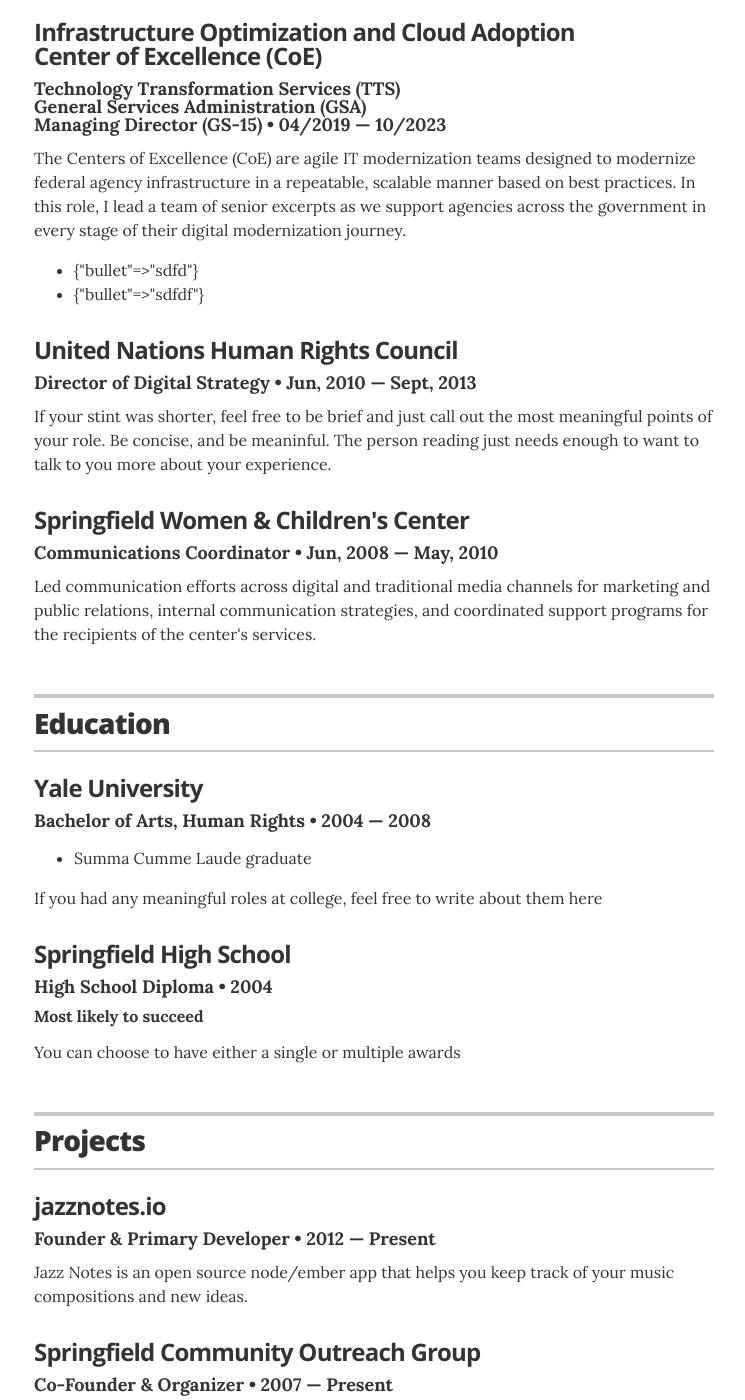
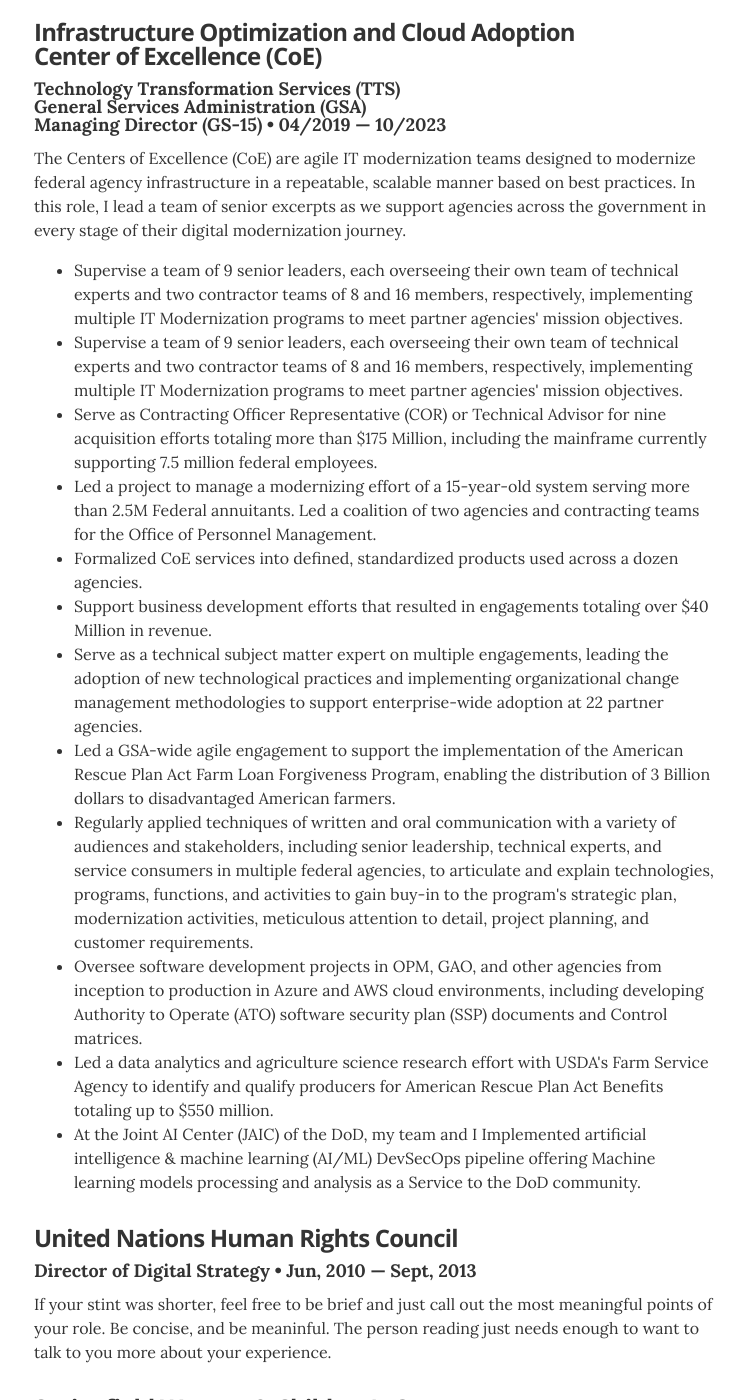
Before and after one commit to inuwashi/inuwashi.github.io, a Jekyll site: the page built from index.html, in a window 1280 px wide and 1400 px high, scrolled down 500 px. Shown: the whole window, without its empty margins (266-1011 px from the left). Built offline with Jekyll 4.4.1, drawn with Linux system fonts in a browser that asks for light colours.

Commit message:
first Job

```diff
--- a/_data/experience.yml
+++ b/_data/experience.yml
@@ -5,8 +5,19 @@
   duration: 04/2019 &mdash; 10/2023
   summary: The Centers of Excellence (CoE) are agile IT modernization teams designed to modernize federal agency infrastructure in a repeatable, scalable manner based on best practices. In this role, I lead a team of senior excerpts as we support agencies across the government in every stage of their digital modernization journey.
   bullets:
-    - bullet: sdfd
-    - bullet: sdfdf
+    - bullet: Supervise a team of 9 senior leaders, each overseeing their own team of technical experts and two contractor teams of 8 and 16 members, respectively, implementing multiple IT Modernization programs to meet partner agencies' mission objectives.
+    - bullet: Supervise a team of 9 senior leaders, each overseeing their own team of technical experts and two contractor teams of 8 and 16 members, respectively, implementing multiple IT Modernization programs to meet partner agencies' mission objectives.
+    - bullet: Serve as Contracting Officer Representative (COR) or Technical Advisor for nine acquisition efforts totaling more than $175 Million, including the mainframe currently supporting 7.5 million federal employees.
+    - bullet: Led a project to manage a modernizing effort of a 15-year-old system serving more than 2.5M Federal annuitants. Led a coalition of two agencies and contracting teams for the Office of Personnel Management.
+    - bullet: Formalized CoE services into defined, standardized products used across a dozen agencies.
+    - bullet: Support business development efforts that resulted in engagements totaling over $40 Million in revenue.
+    - bullet: Serve as a technical subject matter expert on multiple engagements, leading the adoption of new technological practices and implementing organizational change management methodologies to support enterprise-wide adoption at 22 partner agencies.
+    - bullet: Led a GSA-wide agile engagement to support the implementation of the American Rescue Plan Act Farm Loan Forgiveness Program, enabling the distribution of 3 Billion dollars to disadvantaged American farmers.
+    - bullet: Regularly applied techniques of written and oral communication with a variety of audiences and stakeholders, including senior leadership, technical experts, and service consumers in multiple federal agencies, to articulate and explain technologies, programs, functions, and activities to gain buy-in to the program's strategic plan, modernization activities, meticulous attention to detail, project planning, and customer requirements.
+    - bullet: Oversee software development projects in OPM, GAO, and other agencies from inception to production in Azure and AWS cloud environments, including developing Authority to Operate (ATO) software security plan (SSP) documents and Control matrices.
+    - bullet: Led a data analytics and agriculture science research effort with USDA's Farm Service Agency to identify and qualify producers for American Rescue Plan Act Benefits totaling up to $550 million.
+    - bullet: At the Joint AI Center (JAIC) of the DoD, my team and I Implemented artificial intelligence & machine learning (AI/ML) DevSecOps pipeline offering Machine learning models processing and analysis as a Service to the DoD community.
+
 
 
 # Director of Digital Stratgy
--- a/_layouts/resume.html
+++ b/_layouts/resume.html
@@ -63,7 +63,7 @@
           <p class="resume-item-copy">{{ job.summary }}</p>
           <ul>
             {% for bullet in job.bullets %}
-            <li>{{ bullet }}</li>
+            <li>{{ bullet.bullet }}</li>
             {% endfor %}
           </ul>
         </div><!-- end of resume-item -->
```
